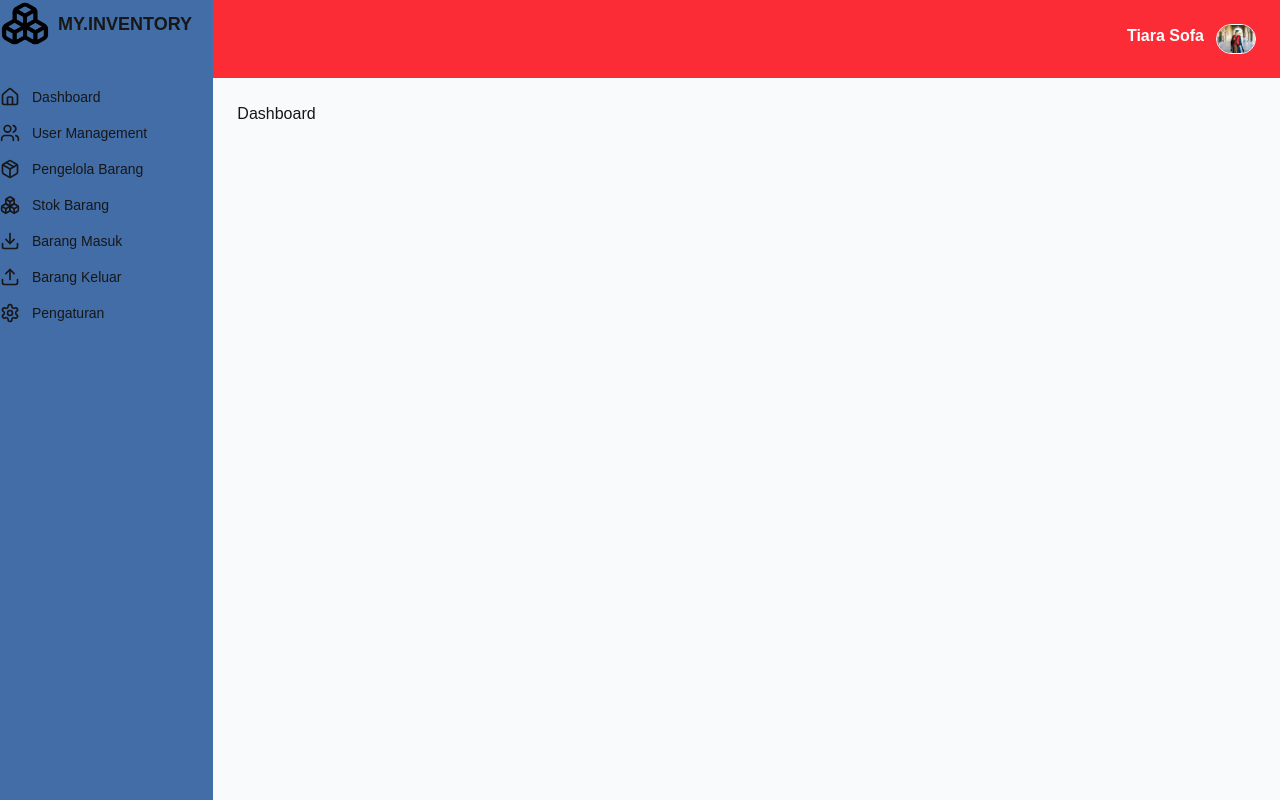
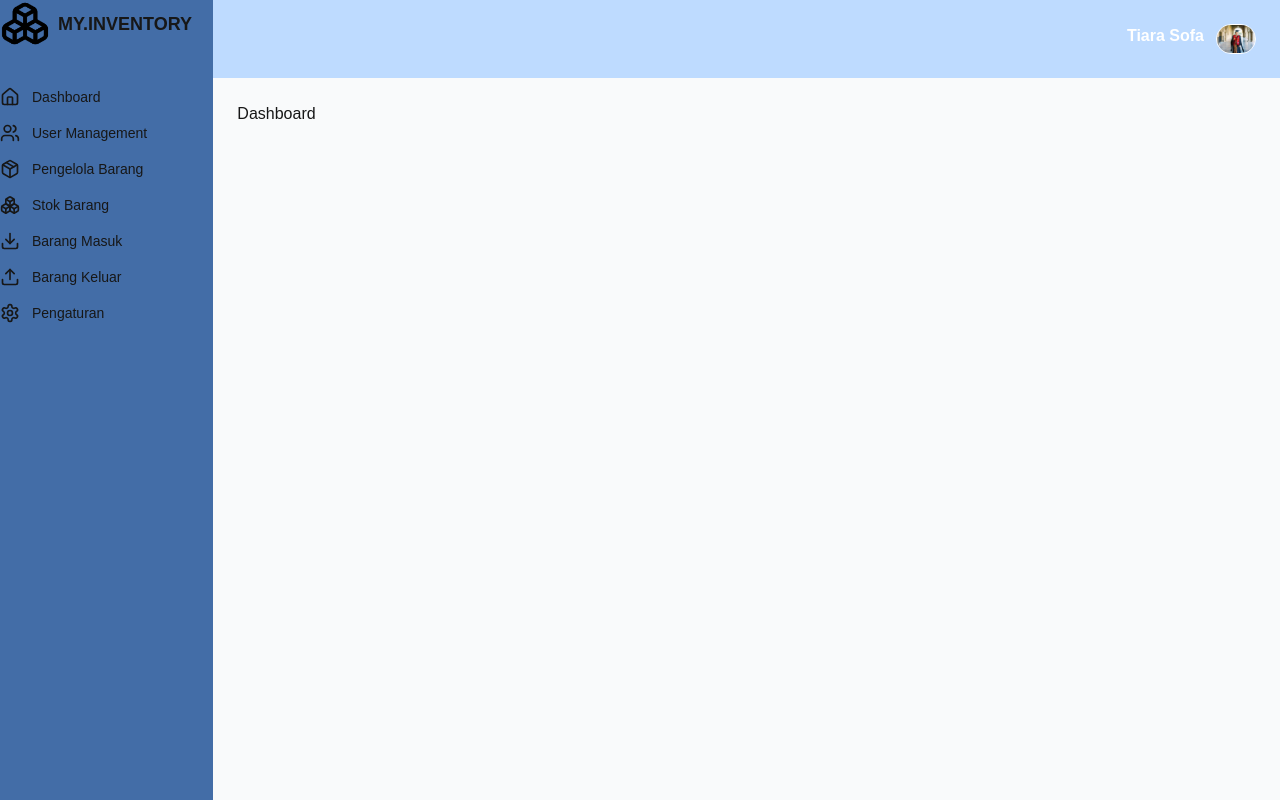
Before and after one commit to FarisAnugrah/inventory-frontend, a Next.js app: page /dashboard in a window 1280 px wide. Built offline with nearby package versions, Linux system fonts and the light colour scheme.

Commit message:
Merubah warna layout background

```diff
--- a/src/providers/LayoutProvider.jsx
+++ b/src/providers/LayoutProvider.jsx
@@ -61,7 +61,7 @@ export default function LayoutProvider({ children }) {
           </aside>
 
           <div className="flex flex-col h-screen w-full">
-            <header className="flex justify-end bg-red-500 text-white p-6 font-semibold gap-3">
+            <header className="flex justify-end bg-blue-200 text-white p-6 font-semibold gap-3">
               Tiara Sofa
               <img
                 src="/assets/images/test.jpg"
```
